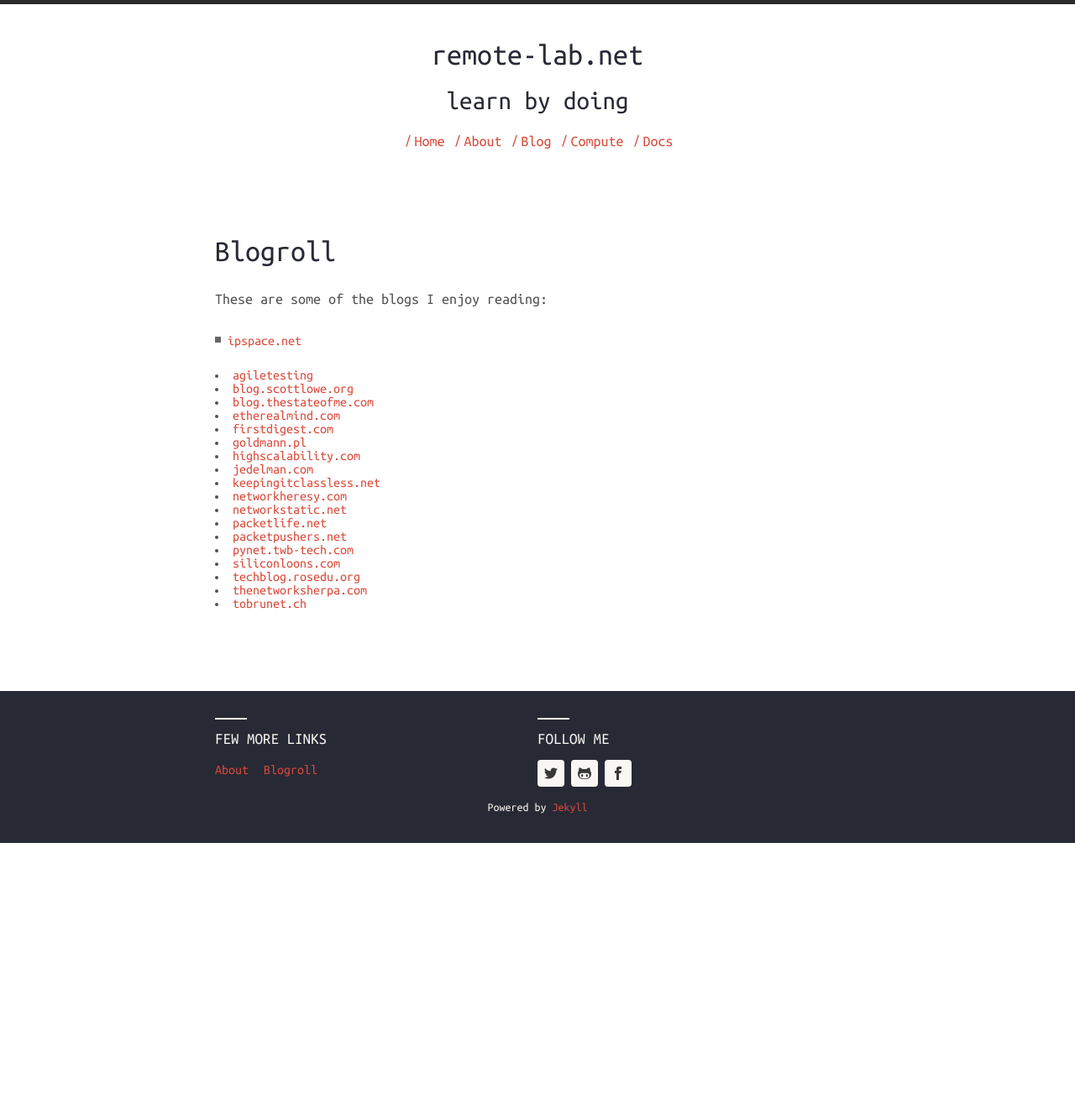
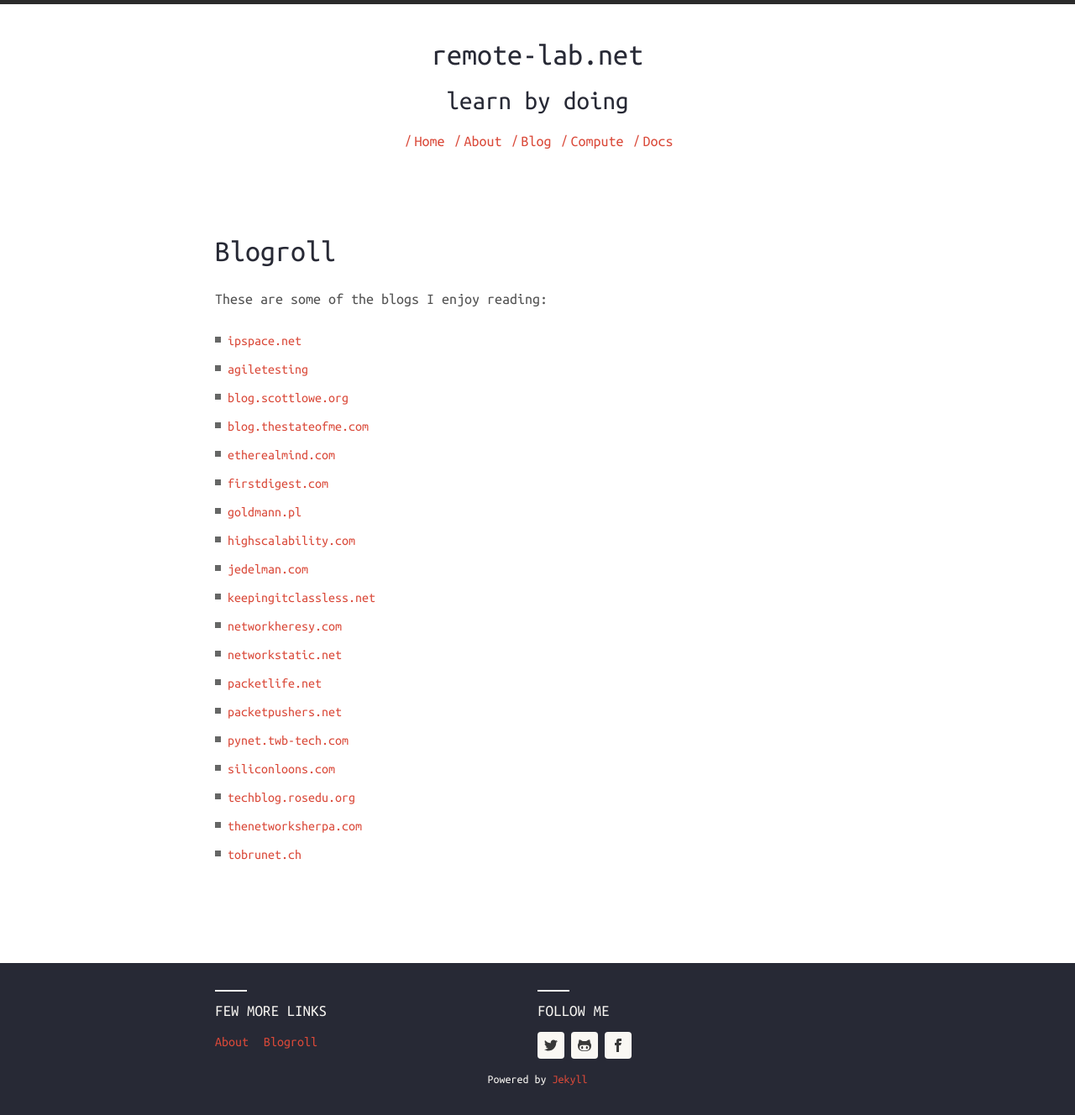
Before and after one commit to mcornea/mcornea.github.io, a Jekyll site: the page built from blogroll.md, in a window 1280 px wide. Shown: the whole page at 84% size. Built offline with Jekyll 4.4.1, drawn with Linux system fonts in a browser that asks for light colours; nearby versions of some CDN libraries; before the commit the page ends 1004 px from its top, so only the background shows below that.

```diff
--- a/blogroll.md
+++ b/blogroll.md
@@ -6,21 +6,21 @@ permalink: /blogroll/
 These are some of the blogs I enjoy reading:
 
 - <li><a href="http://blog.ipspace.net/">ipspace.net</a></li>
-<li><a href="http://agiletesting.blogspot.com/">agiletesting</a></li>
-<li><a href="http://blog.scottlowe.org/">blog.scottlowe.org</a></li>
-<li><a href="http://blog.thestateofme.com/">blog.thestateofme.com</a></li>
-<li><a href="http://etherealmind.com/">etherealmind.com</a></li>
-<li><a href="http://www.firstdigest.com/">firstdigest.com</a></li>
-<li><a href="https://goldmann.pl/">goldmann.pl</a></li>
-<li><a href="http://highscalability.com/">highscalability.com</a></li>
-<li><a href="http://www.jedelman.com/">jedelman.com</a></li>
-<li><a href="http://keepingitclassless.net/">keepingitclassless.net</a></li>
-<li><a href="http://networkheresy.com/">networkheresy.com</a></li>
-<li><a href="http://networkstatic.net/">networkstatic.net</a></li>
-<li><a href="http://packetlife.net/">packetlife.net</a></li>
-<li><a href="http://packetpushers.net/">packetpushers.net</a></li>
-<li><a href="https://pynet.twb-tech.com/">pynet.twb-tech.com</a></li>
-<li><a href="http://siliconloons.com/">siliconloons.com</a></li>
-<li><a href="http://techblog.rosedu.org/">techblog.rosedu.org</a></li>
-<li><a href="http://thenetworksherpa.com/">thenetworksherpa.com</a></li>
-<li><a href="https://tobrunet.ch/">tobrunet.ch</a></li>
+- <li><a href="http://agiletesting.blogspot.com/">agiletesting</a></li>
+- <li><a href="http://blog.scottlowe.org/">blog.scottlowe.org</a></li>
+- <li><a href="http://blog.thestateofme.com/">blog.thestateofme.com</a></li>
+- <li><a href="http://etherealmind.com/">etherealmind.com</a></li>
+- <li><a href="http://www.firstdigest.com/">firstdigest.com</a></li>
+- <li><a href="https://goldmann.pl/">goldmann.pl</a></li>
+- <li><a href="http://highscalability.com/">highscalability.com</a></li>
+- <li><a href="http://www.jedelman.com/">jedelman.com</a></li>
+- <li><a href="http://keepingitclassless.net/">keepingitclassless.net</a></li>
+- <li><a href="http://networkheresy.com/">networkheresy.com</a></li>
+- <li><a href="http://networkstatic.net/">networkstatic.net</a></li>
+- <li><a href="http://packetlife.net/">packetlife.net</a></li>
+- <li><a href="http://packetpushers.net/">packetpushers.net</a></li>
+- <li><a href="https://pynet.twb-tech.com/">pynet.twb-tech.com</a></li>
+- <li><a href="http://siliconloons.com/">siliconloons.com</a></li>
+- <li><a href="http://techblog.rosedu.org/">techblog.rosedu.org</a></li>
+- <li><a href="http://thenetworksherpa.com/">thenetworksherpa.com</a></li>
+- <li><a href="https://tobrunet.ch/">tobrunet.ch</a></li>
```
